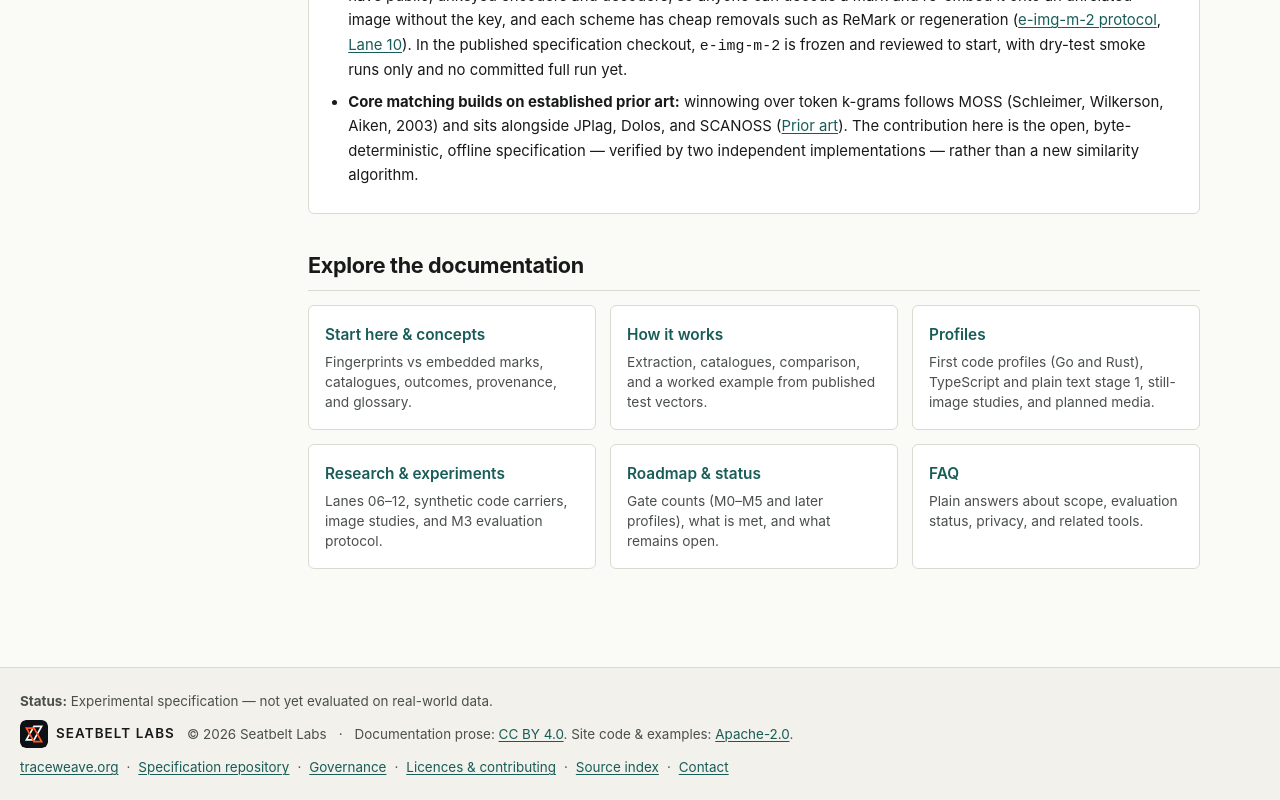
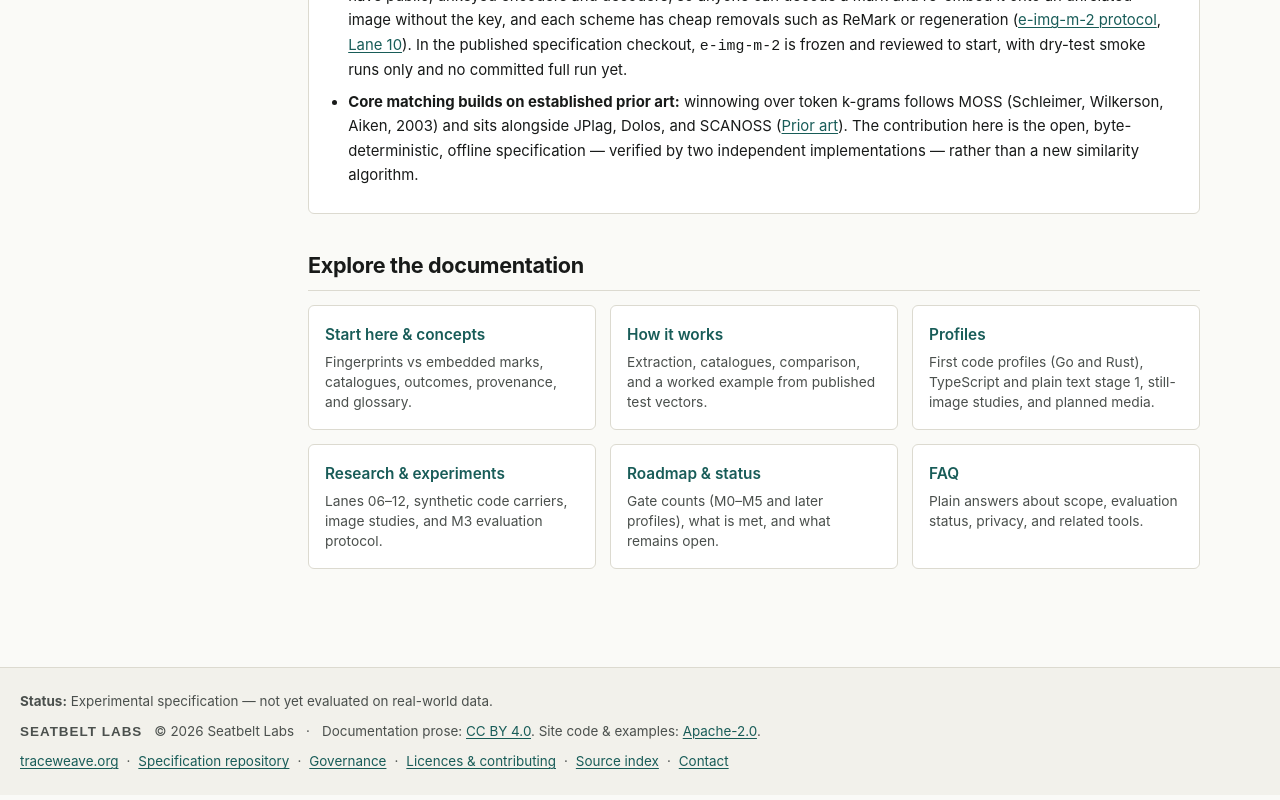
Before and after one commit to connorburgess/traceweave-docs, a Next.js app: page / in a window 1280 px wide. Shown: the part 2011-2811 px from the top of the page. Built offline with nearby package versions, Linux system fonts and the light colour scheme.

Commit message:
Use wordmark-only Seatbelt Labs credit in footer and Governance

```diff
--- a/src/app/globals.css
+++ b/src/app/globals.css
@@ -1100,54 +1100,23 @@ input:focus-visible,
   color: var(--ink-muted);
 }
 
-.brand-link {
-  display: inline-flex;
-  align-items: center;
-  gap: 8px;
-  vertical-align: middle;
+.brand-wordmark-link {
+  font-family: "Archivo Brand", "Archivo", Arial, sans-serif;
+  font-weight: 800;
+  font-size: 0.84rem;
+  letter-spacing: 0.075em;
+  font-stretch: 100%;
+  line-height: 1;
+  white-space: nowrap;
+  text-transform: uppercase;
+  color: inherit;
   text-decoration: none;
-  color: var(--ink);
 }
 
-.brand-link:hover .brand-wordmark {
+.brand-wordmark-link:hover {
   color: var(--accent);
   text-decoration: underline;
   text-underline-offset: 3px;
-}
-
-.brand-mark-frame {
-  display: inline-flex;
-  align-items: center;
-  justify-content: center;
-  width: 28px;
-  height: 28px;
-  flex-shrink: 0;
-  border-radius: 6px;
-}
-
-.brand-mark-svg {
-  display: block;
-  width: 28px;
-  height: 28px;
-  border-radius: 6px;
-}
-
-:root[data-theme="dark"] .brand-mark-frame {
-  width: 32px;
-  height: 32px;
-  padding: 2px;
-  background: #e8ecea;
-  border-radius: 8px;
-  box-shadow: 0 0 0 1px rgba(255, 255, 255, 0.25);
-}
-
-.brand-wordmark {
-  font-weight: 600;
-  letter-spacing: 0.08em;
-  font-size: 0.84rem;
-  line-height: 1;
-  color: var(--ink);
-  text-transform: uppercase;
 }
 
 .maintainer-line {
@@ -1158,8 +1127,8 @@ input:focus-visible,
   color: var(--ink-muted);
   display: flex;
   flex-wrap: wrap;
-  align-items: center;
-  gap: 10px;
+  align-items: baseline;
+  gap: 8px;
 }
 
 /* Search Modal */
--- a/src/components/SeatbeltLabsLink.tsx
+++ b/src/components/SeatbeltLabsLink.tsx
@@ -3,25 +3,9 @@ export function SeatbeltLabsLink() {
     <a
       href="https://seatbeltlabs.com"
       rel="noopener noreferrer"
-      className="brand-link"
+      className="brand-wordmark-link"
     >
-      <span className="brand-mark-frame" aria-hidden="true">
-        <svg
-          xmlns="http://www.w3.org/2000/svg"
-          viewBox="0 0 48 48"
-          width={28}
-          height={28}
-          focusable="false"
-          className="brand-mark-svg"
-        >
-          <rect width="48" height="48" rx="10" fill="#0d1014" />
-          <g fill="none" stroke="#f5f7fa" strokeWidth="3">
-            <path d="M11 34 24 11h13L24 34H11Z" />
-            <path d="m11 14 13 23h13L24 14H11Z" stroke="#ff5a26" />
-          </g>
-        </svg>
-      </span>
-      <span className="brand-wordmark">SEATBELT LABS</span>
+      SEATBELT LABS
     </a>
   );
 }
```
Also changed, not shown: scripts/check-content.mjs (+4 -4 lines), public/brand/seatbelt-labs-mark.svg (deleted).
